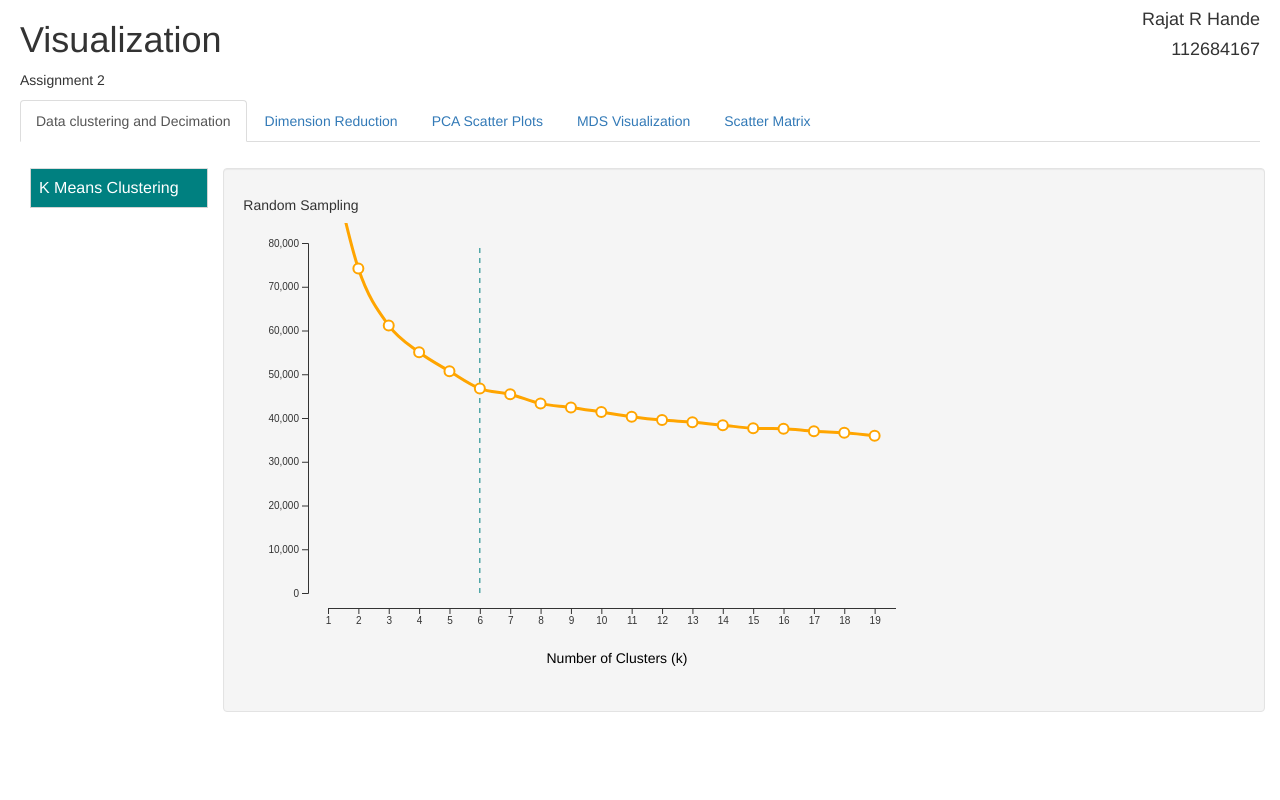
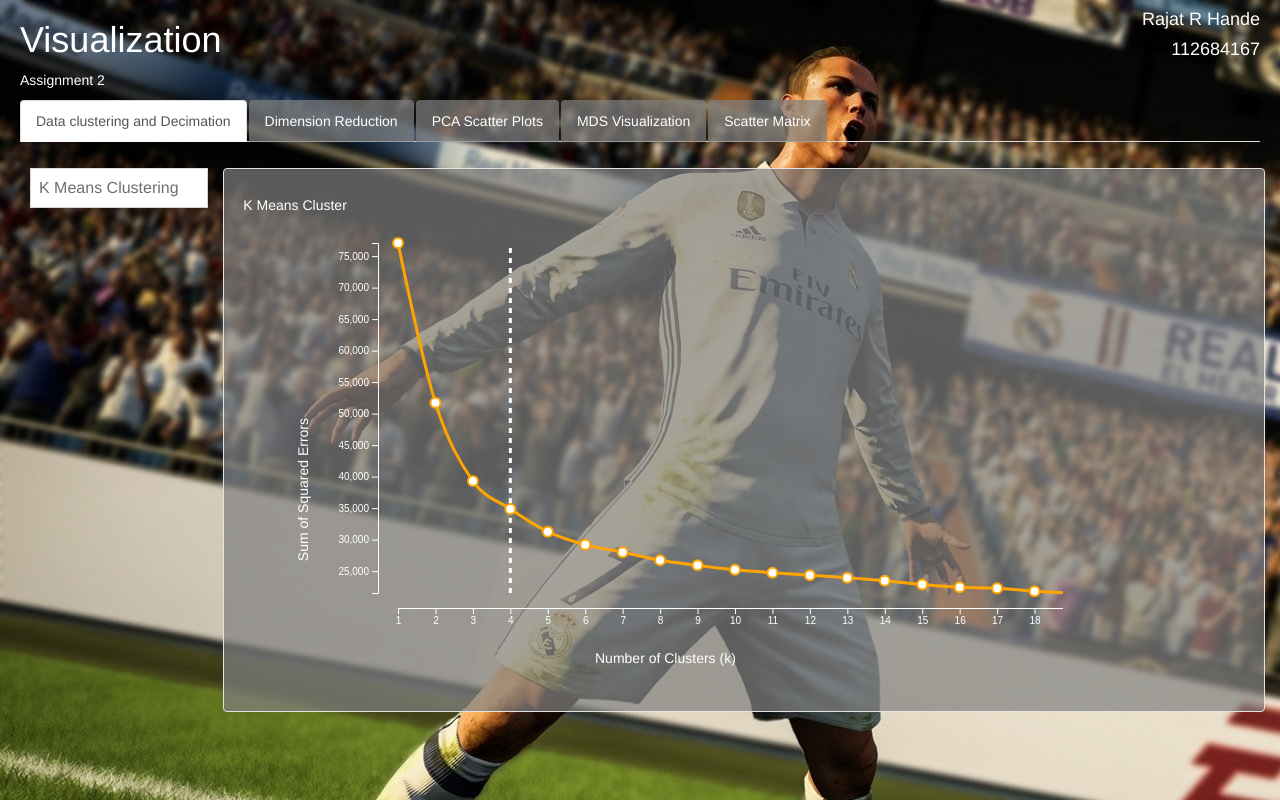
Before and after one commit to rajatrh/Clustering-PCA-MDS-FIFA19, a Flask app: page / in a window 1280 px wide. Run offline with Flask 2, Linux system fonts and the light colour scheme; some libraries are stand-ins or nearby versions.

Commit message:
UI updated

```diff
--- a/main.py
+++ b/main.py
@@ -49,8 +49,10 @@
     global sampleSize
     global topFeatures
     specs_csv = pd.read_csv('data/football.csv', low_memory=False)
-    copy_specs_csv = specs_csv
+    copy_specs_csv = specs_csv.copy()
     del specs_csv['Name']
+    del specs_csv['Value']
+    del specs_csv['Potential']
     #specs_csv = specs_csv.sample(overallSamples)
     sampleSize = int(len(specs_csv) / 2)
     # print(list(specs_csv.columns))
@@ -90,9 +92,10 @@
 
 
 def clusteringForK():
-    k = 6
+    k = 4
+    X_std = StandardScaler().fit_transform(specs_csv)
     kmeans = KMeans(n_clusters=k)
-    kmeans.fit(specs_csv)
+    kmeans.fit(X_std)
     labels = kmeans.labels_
     specs_csv['clusterId'] = pd.Series(labels)
 
@@ -101,6 +104,8 @@
     global randomSample
     chosen_idx = np.random.choice(sampleSize, replace=False, size=sampleSize)
     randomSample = specs_csv.iloc[chosen_idx]
+    randomSample.reset_index(inplace=True)
+    del randomSample['index']
 
 
 def generateAdaptiveSample():
@@ -109,15 +114,19 @@
     stratifiedCluster = {}
     lenData = len(specs_csv)
 
-    for i in range(6):
+    for i in range(4):
         cluster = specs_csv[specs_csv['clusterId'] == i]
         clusterSize = len(cluster) * sampleSize / lenData
         chosen_idx = np.random.choice(
             int(clusterSize), replace=False, size=int(clusterSize))
         stratifiedCluster[i] = cluster.iloc[chosen_idx]
 
-    for i in range(6):
+    for i in range(4):
         adaptiveSample = adaptiveSample.append(stratifiedCluster[i])
+
+    adaptiveSample.reset_index(inplace=True)
+    del adaptiveSample['index']
+    print(adaptiveSample['clusterId'].value_counts())
 
 
 def generateEigenValues(data):
@@ -134,21 +143,21 @@
 def loadSquareLoadings(data, dimen):
     eigenValues, eigenVectors = generateEigenValues(data)
     squaredLoadings = []
-    # mappedLoadings = {}
+
     featureCount = len(eigenVectors)
-    for ftrId in range(0, featureCount):
+    for fId in range(0, featureCount):
         loadings = 0
         for compId in range(0, dimen):
             loadings = loadings + \
-                eigenVectors[compId][ftrId] * eigenVectors[compId][ftrId]
+                eigenVectors[compId][fId] * eigenVectors[compId][fId]
         squaredLoadings.append(loadings)
     return squaredLoadings
 
 
 def performPCA(data, numberOfPC=15):
-    # Standardize the data to have a mean of ~0 and a variance of 1
+    # Standardize the data
     X_std = StandardScaler().fit_transform(data)
-    # Create a PCA instance: pca
+    # Create a PCA instance
     pca = PCA(n_components=numberOfPC)
     principalComponents = pca.fit_transform(X_std)
     return pca.explained_variance_ratio_, pca.explained_variance_ratio_.cumsum()
@@ -180,7 +189,6 @@
     pca = []
     for i in range(0, 3):
         source, name = dataSourceMapping(i)
-        # Plotting scree plot using random samples
         try:
             pca, pcaCumSum = performPCA(source)
         except:
@@ -210,7 +218,11 @@
     source, name = dataSourceMapping(int(typ))
     sourceC, nameC = dataSourceMapping(int(typ), False)
     res = performPCAForScatter(source)
+
     res['cluster'] = sourceC['clusterId']
+    res['name'] = copy_specs_csv['Name']
+    #print(res.isna().value_counts())
+    print(res['cluster'].value_counts())
     # res = res.head(6000)
     return res.to_json()
 
@@ -236,6 +248,7 @@
     res = model.fit_transform(X_std)
     df = pd.DataFrame(res)
     df['cluster'] = sourceC['clusterId']
+    df['name'] = copy_specs_csv['Name']
     return df
 
 def precomputed_mds(t):
@@ -247,6 +260,7 @@
     res = model.fit_transform(Y)
     df = pd.DataFrame(res)
     df['cluster'] = sourceC['clusterId']
+    df['name'] = copy_specs_csv['Name']
     return df
 
 @app.route("/plot_pairplot")
--- a/static/css/main.css
+++ b/static/css/main.css
@@ -1,8 +1,17 @@
 .table>tbody>tr.active>td {
-    background: teal !important;
+    background: white !important;
+    color: #6E6E6E;
+}
+
+.table>tbody>tr>td {
+    background-color: rgba(128,128,128, 0.7);
     color: #fff;
 }
 
+li > a {
+    background-color: rgba(128,128,128, 0.7);
+    color: #fff;
+}
 
 div#loading {
     position: absolute;
@@ -12,3 +21,16 @@
     width: 35px;
     height: 35px;
 }
+
+body {
+    background-image: url('../images/background.jpg');
+    color: #fff;
+}
+
+.well {
+    background-color: rgba(128,128,128, 0.7);
+}
+
+ul > li {
+    color:white;
+}
--- a/static/css/scatter-plot.css
+++ b/static/css/scatter-plot.css
@@ -0,0 +1,7 @@
+.scatterdot {
+    cursor: pointer;
+}
+
+.scatterdot:hover {
+    r: 12;
+}
--- a/static/css/scree-plot.css
+++ b/static/css/scree-plot.css
@@ -6,7 +6,7 @@
   }
 
   .bar {
-      fill:teal;
+      fill:white;
       opacity: 0.7;
   }
 
--- a/static/js/index.js
+++ b/static/js/index.js
@@ -14,21 +14,22 @@
 });
 
 tabRowToURLMapping = {
-  'tab10': { url: '/elbow_curve', title: 'Random Sampling', desc: '', data: {} },
+  'tab10': { url: '/elbow_curve', title: 'K Means Cluster', desc: '', data: {} },
   // 'tab11': { url: '/elbow_curve', title: 'K Means Clustering', desc: '', data: {} },
   // 'tab12': { url: '/elbow_curve', title: 'Stratified Sampling', desc: '', data: {} },
   'tab20': { url: '/plot_scree', title: 'PCA Whole Dataset', desc: 'sample', data: {} },
   'tab21': { url: '/plot_scree#alreadyLoaded', title: 'PCA Random Sample', desc: 'randomSample', data: {} },
   'tab22': { url: '/plot_scree#alreadyLoaded', title: 'PCA Adaptive Sample', desc: 'adaptiveSample', data: {} },
-  'tab30': { url: '/plot_scattered_pca', title: 'Scatterd PCA Whole Dataset', desc: 'sample', data: { dataType: 2 } },
-  'tab31': { url: '/plot_scattered_pca', title: 'Scatterd PCA Random Sample', desc: 'randomSample', data: { dataType: 0 } },
-  'tab32': { url: '/plot_scattered_pca', title: 'Scatterd PCA Adaptive Sample', desc: 'adaptiveSample', data: { dataType: 1 } },
-  'tab40': { url: '/plot_mds', title: 'Euclidean - Random Sample', desc: '', data: { dataType: 0, dissimilarity: 'euclidean'} },
-  'tab41': { url: '/plot_mds', title: 'Euclidean - Adaptive Sample', desc: '', data: { dataType: 1, dissimilarity: 'euclidean'} },
-  'tab42': { url: '/plot_mds', title: 'Precomputed - Random Sample', desc: '', data: { dataType: 0, dissimilarity: 'precomputed' } },
-  'tab43': { url: '/plot_mds', title: 'Precomputed - Adaptive Sample', desc: '', data: { dataType: 1, dissimilarity: 'precomputed' } },
-  'tab50': { url: '/plot_pairplot', title: 'Scatter Matrix Random Sample', desc: '', data: {dataType: 0} },
-  'tab51': { url: '/plot_pairplot', title: 'Scatter Matrix Adaptive Sample', desc: '', data: {dataType: 1} }
+  'tab30': { url: '/plot_scattered_pca', title: 'PCA - Whole Dataset', desc: 'sample', data: { dataType: 2 } },
+  'tab31': { url: '/plot_scattered_pca', title: 'PCA - Random Sample', desc: 'randomSample', data: { dataType: 0 } },
+  'tab32': { url: '/plot_scattered_pca', title: 'PCA - Adaptive Sample', desc: 'adaptiveSample', data: { dataType: 1 } },
+  'tab40': { url: '/plot_mds', title: 'MDS - Euclidean distance - Random Sample', desc: '', data: { dataType: 0, dissimilarity: 'euclidean'} },
+  'tab41': { url: '/plot_mds', title: 'MDS - Euclidean distance - Adaptive Sample', desc: '', data: { dataType: 1, dissimilarity: 'euclidean'} },
+  'tab42': { url: '/plot_mds', title: 'MDS - Correlation distance - Random Sample', desc: '', data: { dataType: 0, dissimilarity: 'precomputed' } },
+  'tab43': { url: '/plot_mds', title: 'MDS - Correlation distance - Adaptive Sample', desc: '', data: { dataType: 1, dissimilarity: 'precomputed' } },
+  'tab50': { url: '/plot_pairplot', title: 'Scatter Matrix - Whole Dataset', desc: '', data: {dataType: 0} },
+  'tab51': { url: '/plot_pairplot', title: 'Scatter Matrix - Random Sample', desc: '', data: {dataType: 1} },
+  'tab52': { url: '/plot_pairplot', title: 'Scatter Matrix - Adaptive Sample', desc: '', data: {dataType: 2} }
 }
 
 cachedResult = {};
--- a/static/js/line-plot.js
+++ b/static/js/line-plot.js
@@ -4,26 +4,27 @@
     data = []
 
     for (i = 0; i < mData['inertia'].length; i++) {
-        data.push({ 'i': i + 1, 'inertia': mData['inertia'][i] })
+        data.push({ 'i': i, 'inertia': mData['inertia'][i] })
     }
 
     document.getElementById("lineplotContainer").innerHTML = "";
 
-    var margin = { top: 20, right: 20, bottom: 50, left: 70 };
+    var margin = { top: 20, right: 20, bottom: 50, left: 140 };
     var width = parseInt(d3.select("#lineplotContainer").style("width")) - margin.left - margin.right;
     var height = 420 - margin.top - margin.bottom;
 
-    var x = d3.scaleLinear().domain([0, data.length]).range([0, width]);
-    var y = d3.scaleLinear().domain([0, 80000]).range([height, 0]);
-
+    var x = d3.scaleLinear().domain([1, data.length]).range([0, width]);
+    var y = d3.scaleLinear().domain([d3.min(data, function (d) { return d.inertia; }),
+    d3.max(data, function (d) { return d.inertia; })])
+        .range([height, 0]);
 
     var valueline = d3.line()
-        .x(function (d, i) { return x(i); })
+        .x(function (d, i) { return x(i + 1); })
         .y(function (d) { return y(d.inertia); })
         .curve(d3.curveCardinal);
 
     var xAxis = d3.axisBottom().scale(x).ticks(16)
-        .tickFormat(function (d) { return d + 1 });
+        .tickFormat(function (d) { return d });
     var yAxis = d3.axisLeft().scale(y).ticks(10)
 
     var svg
@@ -52,28 +53,28 @@
         .attr("y", height + 70)
         .attr("dx", width / 2 - margin.left)
         .attr("text-anchor", "start")
+        .attr("fill", "white")
         .text('Number of Clusters (k)')
 
     svg.append("line")
-        .attr("x1", x(5))
-        .attr("x2", x(5))
-        .attr("y1", y(0))
-        .attr("y2", y(80000))
-        .attr("stroke", 'teal')
+        .attr("x1", x(4))
+        .attr("x2", x(4))
+        .attr("y1", y(d3.min(data, function (d) { return d.inertia; })))
+        .attr("y2", y(d3.max(data, function (d) { return d.inertia; })))
+        .attr("stroke", 'white')
         .attr("stroke-dasharray", "5,5")
-        .attr("stroke-width", 1)
-
+        .attr("stroke-width", 3)
 
     svg.selectAll(".dot")
         .data(data)
         .enter()
         .append("circle")
         .attr("class", "dot")
-        .attr("cx", function (d, i) { return x(i) })
+        .attr("cx", function (d, i) { return x(i + 1) })
         .attr("cy", function (d) { return y(d.inertia) })
         .attr("r", 5)
         .on("mouseover", function (d, i) {
-            var html = "<span style='font-weight: bolder; color: teal;'>" +
+            var html = "<span style='font-weight: bolder; color: black;'>" +
                 (i + 1) + "</span>" +
                 "<br/><span style='color: orange;'> " +
                 (Math.round((d.inertia * 1000)) / 1000) + "</span>";
@@ -82,7 +83,7 @@
                 .duration(200)
                 .style("opacity", 1);
             div.html(html)
-                .style("left", parseFloat(d3.select(this).attr("cx")) + 38 + "px")
+                .style("left", parseFloat(d3.select(this).attr("cx")) + 110 + "px")
                 .style("top", parseFloat(d3.select(this).attr("cy")) - 40 + "px")
                 .style("line-height", "18px");
         }).on("mouseout", function (d) {
@@ -97,10 +98,11 @@
         .call(yAxis);
 
     svg.append("text")
+        .attr("fill", "white")
         .attr("transform", "rotate(-90)")
         .attr("x", -height / 2)
         .attr("y", -90)
         .attr("text-anchor", "end")
-        .text("Inertia")
+        .text("Sum of Squared Errors")
 
 }
--- a/static/js/pair-plot.js
+++ b/static/js/pair-plot.js
@@ -6,16 +6,14 @@
     document.getElementById(container).innerHTML = "";
 
     var margin = { top: 20, right: 20, bottom: 50, left: 70 };
-    // var width = parseInt(d3.select("#" + container).style("width")) - margin.left - margin.right;
-    // var height = 420 - margin.top - margin.bottom;
 
     padding = 20
-    size = 135
+    size = 220
 
     var svg
     svg = d3.select("#" + container).append("svg")
         .attr("width", "100%")
-        .attr("height", "90%")
+        .attr("height", "100%")
         .append("g")
         .attr("transform", "translate(" + margin.left + "," + margin.top + ")")
 
@@ -27,8 +25,8 @@
     y = x.map(x => x.copy().range([size - padding / 2, padding / 2]))
 
     z = d3.scaleOrdinal()
-        .domain(data.map(d => d.cluster))
-        .range(d3.schemeCategory10)
+        .domain([0, 1, 2, 3, 4, 5])
+        .range(["red", "green", "yellow", "blue", "violet", "gray"])
 
     const axisX = d3.axisBottom()
         .ticks(6)
@@ -50,12 +48,6 @@
         .call(g => g.select(".domain").remove())
         .call(g => g.selectAll(".tick line").attr("stroke", "#ddd"))
 
-    //     svg.append("g")
-    //     .call(xAxis);
-
-    // svg.append("g")
-    //     .call(yAxis);
-
     const cell = svg.append("g")
         .selectAll("g")
         .data(d3.cross(d3.range(columns.length), d3.range(columns.length)))
@@ -64,7 +56,8 @@
 
     cell.append("rect")
         .attr("fill", "none")
-        .attr("stroke", "#aaa")
+        .attr("stroke", "orange")
+        .attr("stroke-width", 5)
         .attr("x", padding / 2 + 0.5)
         .attr("y", padding / 2 + 0.5)
         .attr("width", size - padding)
@@ -84,7 +77,7 @@
         .attr("fill", d => z(d.cluster));
 
     svg.append("g")
-        .style("font", "bold 10px sans-serif")
+        .attr("fill", "white")
         .style("pointer-events", "none")
         .selectAll("text")
         .data(columns)
--- a/static/js/scatter-plot.js
+++ b/static/js/scatter-plot.js
@@ -1,7 +1,4 @@
-// var scatterMaxPC1 = { min: -10, max: -10}
-// var scatterMaxPC2 = { min: -10, max: -10}
-
-function draw_scatter_plot(eigen_values, container="scatterplotContainer") {
+function draw_scatter_plot(eigen_values, container = "scatterplotContainer") {
     var mData = JSON.parse(eigen_values);
     var data = modifyDataSet(mData)
 
@@ -12,11 +9,16 @@
     var height = 420 - margin.top - margin.bottom;
 
     var svg
+    var div
     svg = d3.select("#" + container).append("svg")
         .attr("width", "100%")
         .attr("height", "90%")
         .append("g")
         .attr("transform", "translate(" + margin.left + "," + margin.top + ")")
+
+    div = d3.select("#scatterplotContainer").append("div")
+        .attr("class", "tooltiptext")
+        .style("opacity", 0);
 
     var x = d3.scaleLinear()
         .domain([
@@ -46,56 +48,83 @@
         .range(["red", "green", "yellow", "blue", "violet", "gray"])
 
 
+    svg.selectAll("mydots")
+        .data([0, 1, 2, 3])
+        .enter()
+        .append("circle")
+        .attr("cx", width - 2 * margin.left)
+        .attr("cy", function (d, i) { return 260 + i * 20 }) // 100 is where the first dot appears. 25 is the distance between dots
+        .attr("r", 4)
+        .style("opacity", 1)
+        .style("fill", function (d) { return color(d) })
+
+    svg.selectAll("mylabels")
+        .data([0, 1, 2, 3])
+        .enter()
+        .append("text")
+        .attr("x", width - 2 * margin.left + 20)
+        .attr("y", function (d, i) { return 260 + i * 20 }) // 100 is where the first dot appears. 25 is the distance between dots
+        .style("fill", function (d) { return color(d) })
+        .text(function (d) { return "cluster " + (d + 1) })
+        .attr("text-anchor", "left")
+        .style("alignment-baseline", "middle")
+
     // Add dots
     svg.append('g')
         .selectAll("dot")
         .data(data)
         .enter()
         .append("circle")
+        .attr("class", "scatterdot")
         .attr("cx", function (d) { return x(d.x); })
         .attr("cy", function (d) { return y(d.y); })
-        .attr("r", 3)
+        .attr("r", 4)
         .style("opacity", 0.5)
         .style("fill", function (d) { return color(d.cluster) })
+        .on("mouseover", function (d, i) {
+            console.log(d)
+            console.log(i)
+            var html = "</span>" + d.name + " (" + i + 1 + ")" +
+                "<span style='color: orange;'></span>";
+
+            div.transition()
+                .duration(200)
+                .style("opacity", 1);
+            div.html(html)
+                .style("left", parseFloat(d3.select(this).attr("cx")) + 38 + "px")
+                .style("top", parseFloat(d3.select(this).attr("cy")) - 40 + "px")
+                .style("line-height", "18px");
+        }).on("mouseout", function (d) {
+            div.transition()
+                .duration(500)
+                .style("opacity", 0);
+        });
 
     svg.append("text")
+        .attr("fill", "white")
         .attr("y", height + 70)
         .attr("dx", width / 2 - margin.left)
         .attr("text-anchor", "start")
         .text('PCA 2')
 
     svg.append("text")
+        .attr("fill", "white")
         .attr("transform", "rotate(-90)")
         .attr("x", -height / 2)
         .attr("y", -50)
         .attr("text-anchor", "end")
         .text("PCA 1")
-
-    //     .on("mouseover", function (d, i) {
-    //         var html = "<span style='font-weight: bolder; color: teal;'>" +
-    //             (i + 1) + "</span>" +
-    //             "<br/><span style='color: orange;'> " +
-    //             (Math.round((d.pcaCumSum * 100000)) / 1000) + "%</span>";
-
-    //         div.transition()
-    //             .duration(200)
-    //             .style("opacity", 1);
-    //         div.html(html)
-    //             .style("left", parseFloat(d3.select(this).attr("cx")) + 38 + "px")
-    //             .style("top", parseFloat(d3.select(this).attr("cy")) - 40 + "px")
-    //             .style("line-height", "18px");
-    //     }).on("mouseout", function (d) {
-    //         div.transition()
-    //             .duration(500)
-    //             .style("opacity", 0);
-    //     });
 }
 
 function modifyDataSet(data) {
+    console.log(data)
 
     newData = []
     for (let i = 0; i < Object.keys(data['0']).length; i++) {
-        newData.push({ 'x': data['0'][i], 'y': data['1'][i], cluster: data['cluster'][i] })
+        newData.push({
+            'x': data['0'][i], 'y': data['1'][i],
+            cluster: data['cluster'][i], name: data['name'][i],
+        })
     }
 
     return newData
--- a/static/js/scree-plot.js
+++ b/static/js/scree-plot.js
@@ -31,6 +31,7 @@
     var xAxis = d3.axisBottom().scale(x).ticks(16)
         .tickFormat(function (d) { return d + 1 });
     var yAxis = d3.axisLeft().scale(y).ticks(10)
+        .tickFormat(function (d) { return d * 100 + '%' });
 
     var svg
     var div
@@ -56,18 +57,18 @@
             .attr("x2", x(pcaLine.x))
             .attr("y1", y(pcaLine.y))
             .attr("y2", y(1.0))
-            .attr("stroke", 'teal')
+            .attr("stroke", 'white')
             .attr("stroke-dasharray", "5,5")
-            .attr("stroke-width", 1)
+            .attr("stroke-width", 3)
 
         svg.append("line")
             .attr("x1", x(0))
             .attr("x2", x(data.length))
             .attr("y1", y(0.7))
             .attr("y2", y(0.7))
-            .attr("stroke", 'teal')
+            .attr("stroke", 'white')
             .attr("stroke-dasharray", "5,5")
-            .attr("stroke-width", 1)
+            .attr("stroke-width", 3)
     }
 
     svg.append("g")
@@ -76,6 +77,7 @@
         .call(xAxis);
 
     svg.append("text")
+        .attr("fill", "white")
         .attr("y", height + 70)
         .attr("dx", width / 2 - margin.left)
         .attr("text-anchor", "start")
@@ -99,7 +101,7 @@
         .attr("cy", function (d) { return y(d.pcaCumSum) })
         .attr("r", 5)
         .on("mouseover", function (d, i) {
-            var html = "<span style='font-weight: bolder; color: teal;'>" +
+            var html = "<span style='font-weight: bolder; color: black;'>" +
                 (i + 1) + "</span>" +
                 "<br/><span style='color: orange;'> " +
                 (Math.round((d.pcaCumSum * 100000)) / 1000) + "%</span>";
@@ -119,25 +121,25 @@
 
     svg.append("g")
         .attr("class", "yaxis")
-        .attr("transform", "translate(-20,0)")
+        .attr("transform", "translate(-10,0)")
         .call(yAxis);
 
     svg.append("text")
         .attr("transform", "rotate(-90)")
+        .attr("fill", "white")
         .attr("x", -height / 2)
         .attr("y", -50)
         .attr("text-anchor", "end")
-        .text("Variance (0-1)")
+        .text("Variance")
 
 }
-
 
 function populateDataTable(data) {
     $('#significanceTable').DataTable().clear().draw();
     Object.keys(data).forEach(key => {
-        $('#significanceTable').DataTable().row.add( [
+        $('#significanceTable').DataTable().row.add([
             key,
             Math.round(data[key] * 1000) / 1000
-        ]).draw( false );
+        ]).draw(false);
     });
 }
--- a/templates/index.html
+++ b/templates/index.html
@@ -56,18 +56,13 @@
                                 <tr id="tab10" onclick="onRowClick(0)">
                                     <td>K Means Clustering</td>
                                 </tr>
-                                <!-- <tr id="tab11" onclick="onRowClick(1)">
-                                    <td>K Means Clustering</td>
-                                </tr>
-                                <tr id="tab12" onclick="onRowClick(2)">
-                                    <td>Stratified Sampling</td>
-                                </tr> -->
                             </tbody>
                         </table>
                     </div>
                     <div class="col-lg-10 col-md-10 well" style="height: 68vh;" id="tab1Canvas">
                         <h5></h5>
-                        <div class="col-md-8 col-xl-8 col-lg-8 col-sm-12 col-xs-12" id="lineplotContainer">
+
+                        <div class="col-md-10 col-xl-10 col-lg-10 col-sm-12 col-xs-12" id="lineplotContainer">
 
                         </div>
                     </div>
@@ -188,20 +183,24 @@
                         <table class="table" style="border: 1px solid lightgray; cursor: pointer;">
                             <tbody>
                                 <tr id="tab50" onclick="onRowClick(0)">
+                                    <td>Scatter Matrix for Whole Dataset</td>
+                                </tr>
+                                <tr id="tab51" onclick="onRowClick(1)">
                                     <td>Scatter Matrix for Random Sample</td>
                                 </tr>
-                                <tr id="tab51" onclick="onRowClick(1)">
+                                <tr id="tab52" onclick="onRowClick(2)">
                                     <td>Scatter Matrix for Adaptive Sample</td>
                                 </tr>
                             </tbody>
                         </table>
                     </div>
-                    <div class="col-lg-10 col-md-10 well" style="height: 68vh;" id="tab5Canvas">
+                    <div class="col-lg-10 col-md-10 well" style="height: 120vh;" id="tab5Canvas">
                         <h5></h5>
                         <div class="col-md-1 col-xl-1 col-lg-1">
 
                         </div>
-                        <div class="col-md-10 col-xl-10 col-lg-10 col-sm-12 col-xs-12" id="pairplotContainer">
+                        <div class="col-md-12 col-xl-12 col-lg-12 col-sm-12 col-xs-12"
+                        id="pairplotContainer">
 
                         </div>
 
```
Also changed, not shown: data/football.csv, static/images/background.jpg (added).
